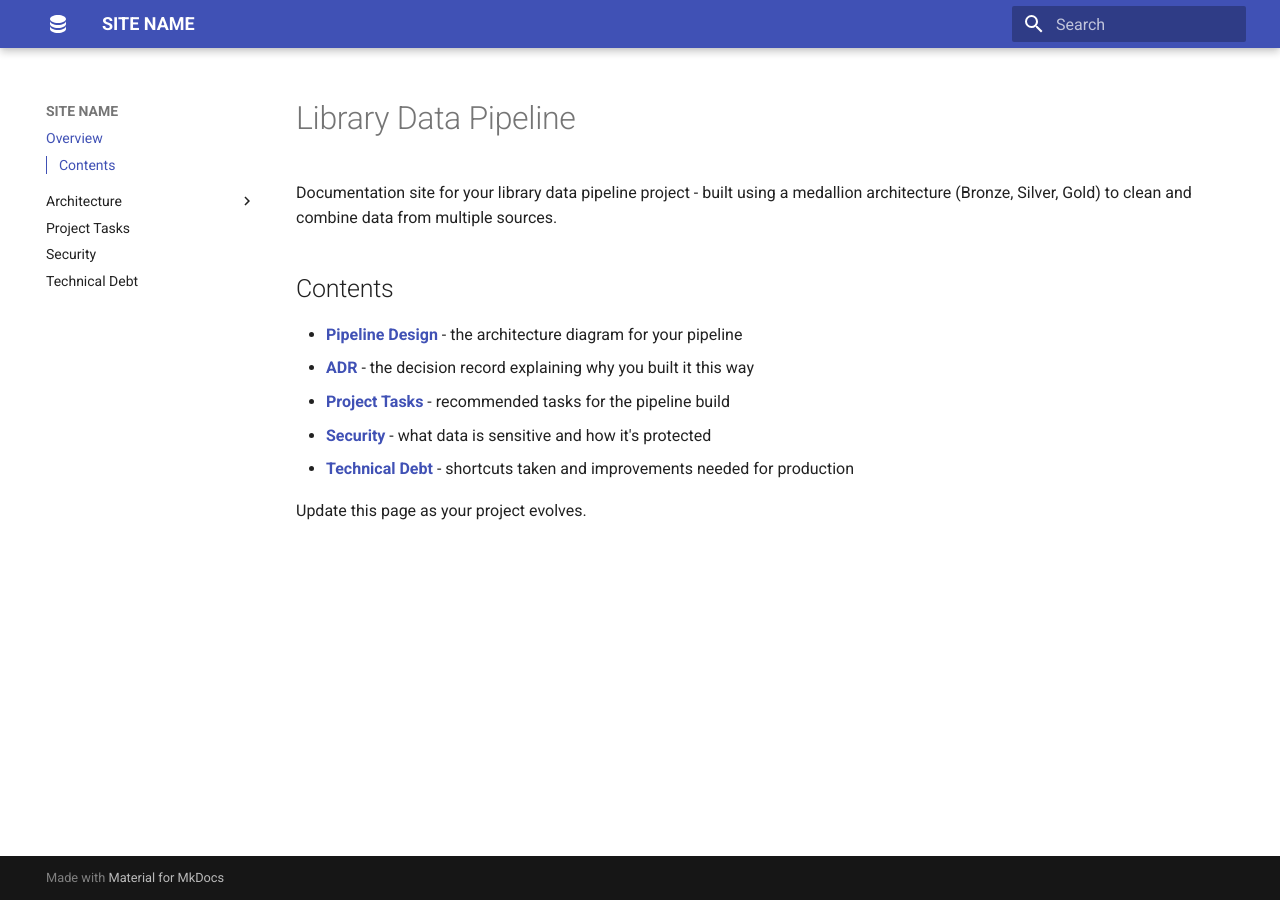
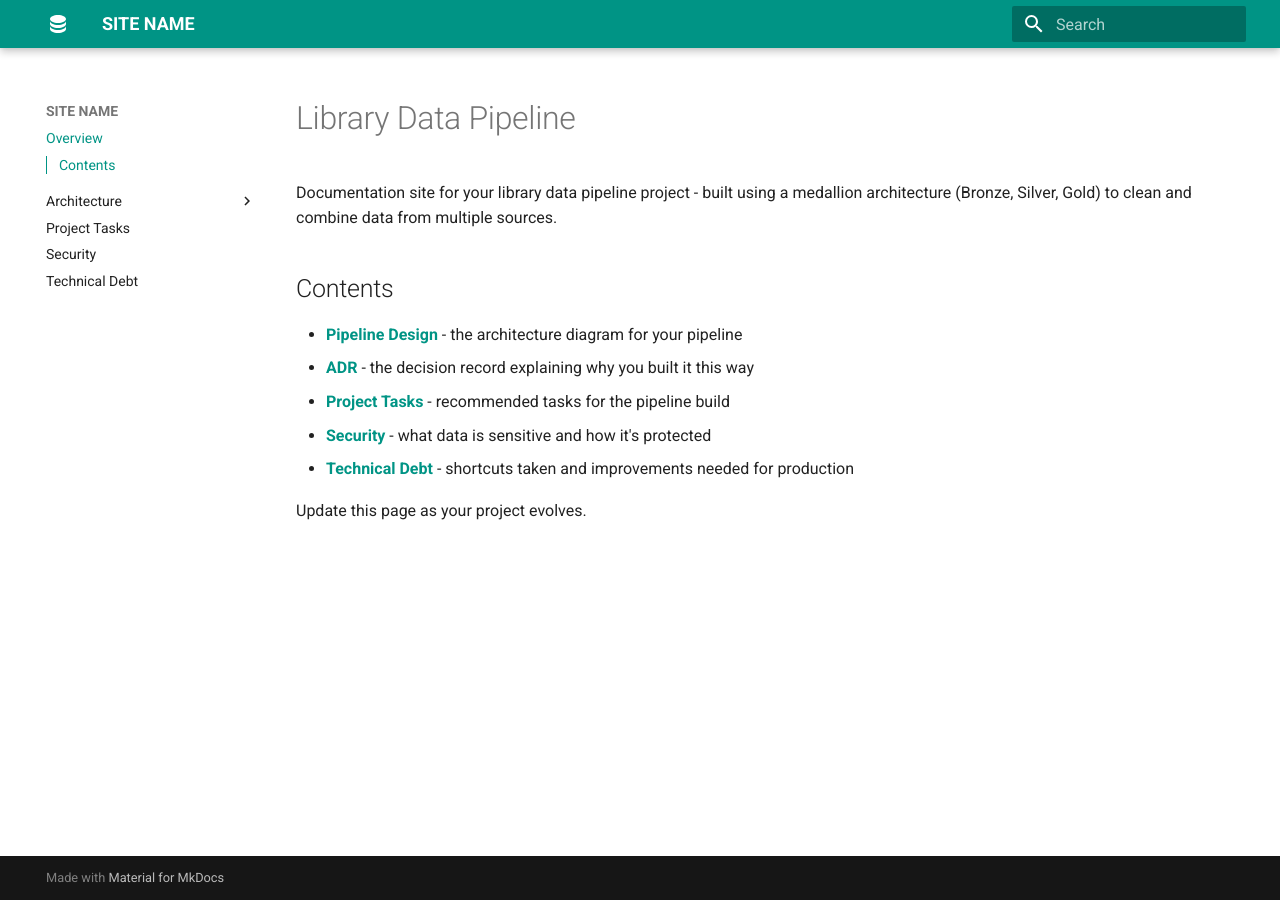
Before and after one commit to DomRuop/qa-library-pipeline, an MkDocs documentation site: the page built from docs/index.md, in a window 1280 px wide. Built offline with MkDocs 1.6.1 and Material for MkDocs 9.7.7, drawn with Linux system fonts in a browser that asks for light colours.

Commit message:
changing colour of documentation

```diff
--- a/mkdocs.yml
+++ b/mkdocs.yml
@@ -22,7 +22,7 @@ theme:
     static_templates:
       - 404.html
     palette:
-      primary: indigo
+      primary: teal
       accent: indigo
 
 # Extensions
```
